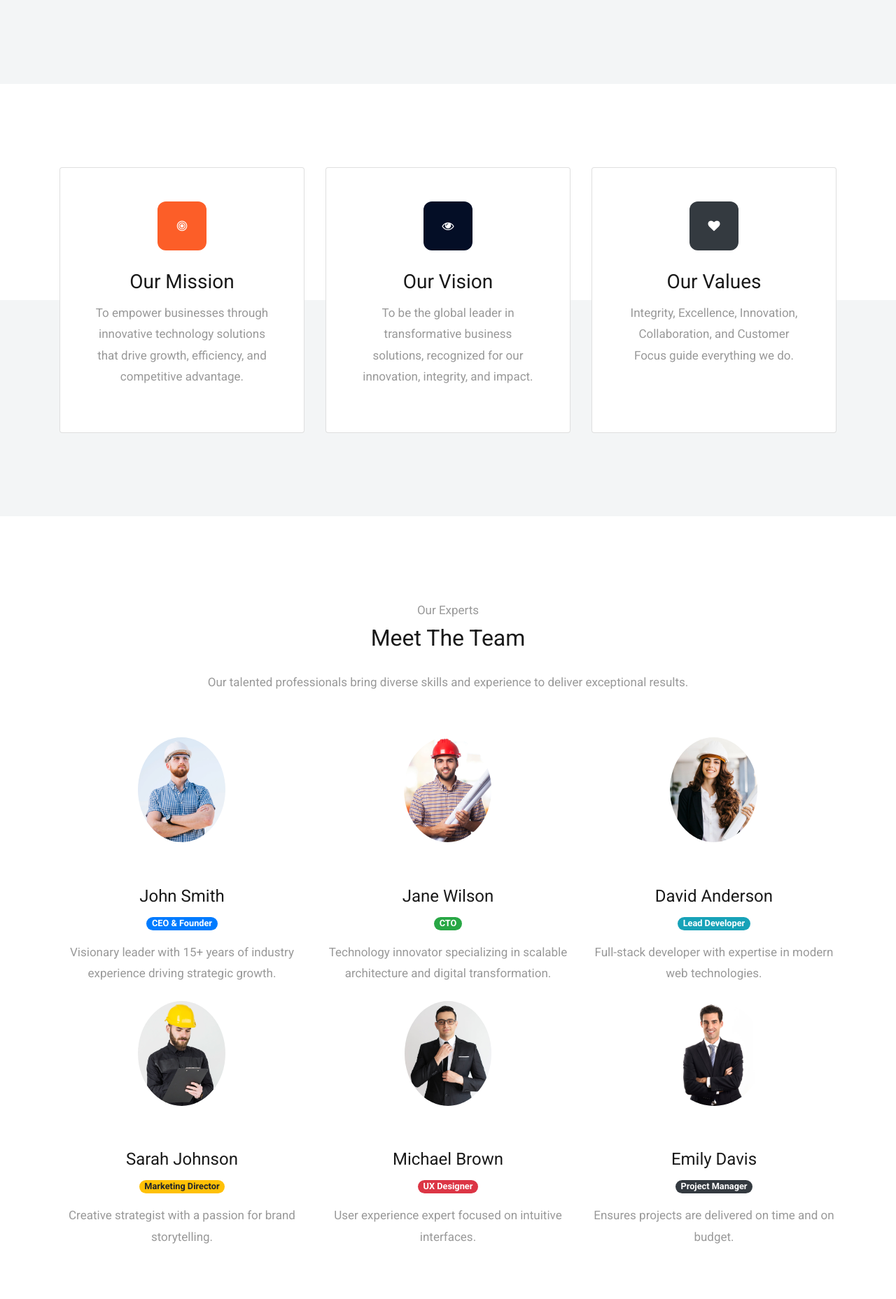
After one commit to HooYia/jinno_site, a Django app: page /about/ in a window 1280 px wide. The commit adds this page. Shown: the part 1343-3200 px from the top of the page at 70% size. Run offline with Django 5.2, Linux system fonts and the light colour scheme; data that the repository does not hold is empty; some libraries are stand-ins or nearby versions.

Commit message:
fix: redesign the about

```diff
--- a/main_app/urls.py
+++ b/main_app/urls.py
@@ -1,5 +1,5 @@
 from django.urls import path
-from main_app.views.home_views import HomePageView, ServicesView, ContactUsView, BlogView, ProjectView, RequestQuoteView
+from main_app.views.home_views import HomePageView, ServicesView, ContactUsView, BlogView, ProjectView, RequestQuoteView, AboutView
 
 app_name = 'main_app'
 
@@ -10,6 +10,8 @@ urlpatterns = [
     path("blog/", BlogView.as_view(), name="blog"),
     path("projects/", ProjectView.as_view(), name="projects"),
     path("request-quote/", RequestQuoteView.as_view(), name="request_quote"),
+    path("about/", AboutView.as_view(), name="about"),
+
 
 
 ]
--- a/main_app/views/home_views.py
+++ b/main_app/views/home_views.py
@@ -247,3 +247,15 @@ class RequestQuoteView(View):
             messages.error(request, _("An error occurred while sending your quote request. Please try again."))
 
         return redirect(request.META.get('HTTP_REFERER', 'main_app:home'))
+
+
+
+class AboutView(TemplateView):
+    template_name = 'prep/about.html'
+
+    def get_context_data(self, **kwargs):
+        context = super().get_context_data(**kwargs)
+        context['testimonies'] = Testimony.objects.all()[:3]  # Limit to 3 for display
+        context['services_section_two'] = ServicesSectionTwo.objects.first()  # For counters
+
+        return context
--- a/templates/includes/_menu.html
+++ b/templates/includes/_menu.html
@@ -16,7 +16,7 @@
             <ul class="navbar-nav mr-auto">
 
                 <li class="nav-item {% if request.resolver_match.url_name == 'home' %}active{% endif %}"><a href="{% url 'main_app:home' %}" class="nav-link">{% trans 'Home' %}</a></li>
-                <li class="nav-item"><a href="about.html" class="nav-link">{% trans 'About' %}</a></li>
+                <li class="nav-item {% if request.resolver_match.url_name == 'about' %}active{% endif %}"><a href="{% url 'main_app:about' %}" class="nav-link">{% trans 'About' %}</a></li>
                 <li class="nav-item {% if request.resolver_match.url_name == 'services' %}active{% endif %}"><a href="{% url 'main_app:services' %}" class="nav-link">{% trans 'Services' %}</a></li>
                 <li class="nav-item {% if request.resolver_match.url_name == 'projects' %}active{% endif %}"><a href="{% url 'main_app:projects' %}" class="nav-link">{% trans 'Projects' %}</a></li>
                 <li class="nav-item {% if request.resolver_match.url_name == 'blog' %}active{% endif %}"><a href="{% url 'main_app:blog' %}" class="nav-link">{% trans 'Blog' %}</a></li>
--- /dev/null
+++ b/templates/prep/about.html
@@ -0,0 +1,408 @@
+
+{% extends 'prep/base.html' %}
+{% load static i18n l10n %}
+
+{% block title %}{% trans "About Us" %} | Jinoo{% endblock %}
+
+{% block extra_css %}
+<style>
+    .team-img-wrap img.rounded-circle {
+        max-width: 150px;
+        max-height: 150px;
+        object-fit: cover;
+    }
+    .team-social .social-icon {
+        margin: 0 8px;
+        font-size: 1.2rem;
+        color: #fff;
+        transition: color 0.3s;
+    }
+    .team-social .social-icon:hover {
+        color: #007bff;
+    }
+    .client-logo img {
+        filter: grayscale(100%);
+        transition: filter 0.3s;
+    }
+    .client-logo img:hover {
+        filter: grayscale(0);
+    }
+    .img-border-radius {
+        border-radius: 10px;
+        overflow: hidden;
+    }
+    .img-shadow {
+        box-shadow: 0 4px 15px rgba(0, 0, 0, 0.1);
+    }
+    .icon-box {
+        width: 50px;
+        height: 50px;
+        display: flex;
+        align-items: center;
+        justify-content: center;
+        border-radius: 8px;
+    }
+    .icon-box-lg {
+        width: 70px;
+        height: 70px;
+        display: flex;
+        align-items: center;
+        justify-content: center;
+        border-radius: 12px;
+    }
+    .card-hover {
+        transition: transform 0.3s, box-shadow 0.3s;
+    }
+    .card-hover:hover {
+        transform: translateY(-5px);
+        box-shadow: 0 10px 20px rgba(0, 0, 0, 0.15);
+    }
+</style>
+{% endblock %}
+
+{% block content %}
+<!-- Hero Section -->
+<section class="hero-wrap hero-wrap-2" style="background-image: url('{% static 'images/image_2.jpg' %}');" data-stellar-background-ratio="0.5">
+    <div class="overlay"></div>
+    <div class="container">
+        <div class="row no-gutters slider-text align-items-end justify-content-start">
+            <div class="col-md-9 ftco-animate pb-5">
+                <p class="breadcrumbs">
+                    <span class="mr-2"><a href="{% url 'main_app:home' %}">{% trans "Home" %} <i class="fa fa-chevron-right"></i></a></span>
+                    <span>{% trans "About Us" %} <i class="fa fa-chevron-right"></i></span>
+                </p>
+                <h1 class="mb-3 bread">{% trans "About Us" %}</h1>
+            </div>
+        </div>
+    </div>
+</section>
+
+<!-- Our Story Section -->
+<section class="ftco-section bg-half-light">
+    <div class="container">
+        <div class="row d-flex align-items-center">
+            <div class="col-md-6 mb-4 mb-md-0">
+                <div class="img-border-radius img-shadow">
+                    <img src="https://images.unsplash.com/photo-1497366216548-37526070297c" alt="{% trans 'Our Office' %}" class="img-fluid">
+                </div>
+            </div>
+            <div class="col-md-6 pl-md-5">
+                <span class="subheading">{% trans "Our Story" %}</span>
+                <h2 class="mb-4">{% trans "Building The Future Together" %}</h2>
+                <p class="lead">{% trans "Founded in 2010, we've grown from a small startup to an industry leader with international recognition." %}</p>
+                <p>{% trans "Our journey began with a simple idea: to create innovative solutions that make a difference. Today, we serve clients across 15 countries with a team of passionate professionals." %}</p>
+                <div class="row mt-4">
+                    <div class="col-md-6 mb-4">
+                        <div class="d-flex">
+                            <div class="icon-box bg-primary mr-4">
+                                <i class="fa fa-lightbulb-o text-white"></i>
+                            </div>
+                            <div>
+                                <h5 class="mb-2">{% trans "Innovation" %}</h5>
+                                <p class="mb-0">{% trans "Cutting-edge solutions tailored to your needs" %}</p>
+                            </div>
+                        </div>
+                    </div>
+                    <div class="col-md-6 mb-4">
+                        <div class="d-flex">
+                            <div class="icon-box bg-secondary mr-4">
+                                <i class="fa fa-diamond text-white"></i>
+                            </div>
+                            <div>
+                                <h5 class="mb-2">{% trans "Quality" %}</h5>
+                                <p class="mb-0">{% trans "Uncompromising standards in all we do" %}</p>
+                            </div>
+                        </div>
+                    </div>
+                </div>
+            </div>
+        </div>
+    </div>
+</section>
+
+<!-- Mission & Vision Section -->
+<section class="ftco-section bg-half-light">
+    <div class="container">
+        <div class="row">
+            <div class="col-lg-4 mb-4 mb-lg-0">
+                <div class="card card-hover h-100">
+                    <div class="card-body text-center p-5">
+                        <div class="icon-box-lg bg-primary mb-4 mx-auto">
+                            <i class="fa fa-bullseye text-white"></i>
+                        </div>
+                        <h3>{% trans "Our Mission" %}</h3>
+                        <p>{% trans "To empower businesses through innovative technology solutions that drive growth, efficiency, and competitive advantage." %}</p>
+                    </div>
+                </div>
+            </div>
+            <div class="col-lg-4 mb-4 mb-lg-0">
+                <div class="card card-hover h-100">
+                    <div class="card-body text-center p-5">
+                        <div class="icon-box-lg bg-secondary mb-4 mx-auto">
+                            <i class="fa fa-eye text-white"></i>
+                        </div>
+                        <h3>{% trans "Our Vision" %}</h3>
+                        <p>{% trans "To be the global leader in transformative business solutions, recognized for our innovation, integrity, and impact." %}</p>
+                    </div>
+                </div>
+            </div>
+            <div class="col-lg-4">
+                <div class="card card-hover h-100">
+                    <div class="card-body text-center p-5">
+                        <div class="icon-box-lg bg-dark mb-4 mx-auto">
+                            <i class="fa fa-heart text-white"></i>
+                        </div>
+                        <h3>{% trans "Our Values" %}</h3>
+                        <p>{% trans "Integrity, Excellence, Innovation, Collaboration, and Customer Focus guide everything we do." %}</p>
+                    </div>
+                </div>
+            </div>
+        </div>
+    </div>
+</section>
+
+<!-- Team Section -->
+<section class="ftco-section">
+    <div class="container">
+        <div class="row justify-content-center mb-5">
+            <div class="col-md-8 text-center">
+                <span class="subheading">{% trans "Our Experts" %}</span>
+                <h2 class="mb-4">{% trans "Meet The Team" %}</h2>
+                <p>{% trans "Our talented professionals bring diverse skills and experience to deliver exceptional results." %}</p>
+            </div>
+        </div>
+        <div class="row">
+            <div class="col-md-4 mb-4 ftco-animate">
+                <div class="team-card text-center">
+                    <div class="team-img-wrap">
+                        <img src="{% static 'images/team-1.jpg' %}" alt="{% trans 'John Smith' %}" class="img-fluid rounded-circle">
+                        <div class="team-social">
+                            <a href="#" class="social-icon"><i class="fa fa-twitter"></i></a>
+                            <a href="#" class="social-icon"><i class="fa fa-linkedin"></i></a>
+                            <a href="#" class="social-icon"><i class="fa fa-envelope"></i></a>
+                        </div>
+                    </div>
+                    <div class="team-info pt-4">
+                        <h4 class="mb-1">{% trans "John Smith" %}</h4>
+                        <span class="badge badge-primary badge-pill mb-3">{% trans "CEO & Founder" %}</span>
+                        <p class="mb-0">{% trans "Visionary leader with 15+ years of industry experience driving strategic growth." %}</p>
+                    </div>
+                </div>
+            </div>
+            <div class="col-md-4 mb-4 ftco-animate">
+                <div class="team-card text-center">
+                    <div class="team-img-wrap">
+                        <img src="{% static 'images/team-2.jpg' %}" alt="{% trans 'Jane Wilson' %}" class="img-fluid rounded-circle">
+                        <div class="team-social">
+                            <a href="#" class="social-icon"><i class="fa fa-twitter"></i></a>
+                            <a href="#" class="social-icon"><i class="fa fa-linkedin"></i></a>
+                            <a href="#" class="social-icon"><i class="fa fa-envelope"></i></a>
+                        </div>
+                    </div>
+                    <div class="team-info pt-4">
+                        <h4 class="mb-1">{% trans "Jane Wilson" %}</h4>
+                        <span class="badge badge-success badge-pill mb-3">{% trans "CTO" %}</span>
+                        <p class="mb-0">{% trans "Technology innovator specializing in scalable architecture and digital transformation." %}</p>
+                    </div>
+                </div>
+            </div>
+            <div class="col-md-4 mb-4 ftco-animate">
+                <div class="team-card text-center">
+                    <div class="team-img-wrap">
+                        <img src="{% static 'images/team-3.jpg' %}" alt="{% trans 'David Anderson' %}" class="img-fluid rounded-circle">
+                        <div class="team-social">
+                            <a href="#" class="social-icon"><i class="fa fa-twitter"></i></a>
+                            <a href="#" class="social-icon"><i class="fa fa-linkedin"></i></a>
+                            <a href="#" class="social-icon"><i class="fa fa-envelope"></i></a>
+                        </div>
+                    </div>
+                    <div class="team-info pt-4">
+                        <h4 class="mb-1">{% trans "David Anderson" %}</h4>
+                        <span class="badge badge-info badge-pill mb-3">{% trans "Lead Developer" %}</span>
+                        <p class="mb-0">{% trans "Full-stack developer with expertise in modern web technologies." %}</p>
+                    </div>
+                </div>
+            </div>
+            <div class="col-md-4 mb-4 ftco-animate">
+                <div class="team-card text-center">
+                    <div class="team-img-wrap">
+                        <img src="{% static 'images/team-4.jpg' %}" alt="{% trans 'Sarah Johnson' %}" class="img-fluid rounded-circle">
+                        <div class="team-social">
+                            <a href="#" class="social-icon"><i class="fa fa-twitter"></i></a>
+                            <a href="#" class="social-icon"><i class="fa fa-linkedin"></i></a>
+                            <a href="#" class="social-icon"><i class="fa fa-envelope"></i></a>
+                        </div>
+            </div>
+            <div class="team-info pt-4">
+                <h4 class="mb-1">{% trans "Sarah Johnson" %}</h5>
+                <span class="badge badge-warning badge-pill mb-3">{% trans "Marketing Director" %}</span>
+                <p class="mb-0">{% trans "Creative strategist with a passion for brand storytelling." %}</p>
+            </div>
+        </div>
+    </div>
+    <div class="col-md-4 mb-4 ftco-animate">
+        <div class="team-card text-center">
+            <div class="team-img-wrap">
+                <img src="{% static 'images/team-5.jpg' %}" alt="{% trans 'Michael Brown' %}" class="img-fluid rounded-circle">
+                <div class="team-social">
+                    <a href="#" class="social-icon"><i class="fa fa-twitter"></i></a>
+                    <a href="#" class="social-icon"><i class="fa fa-linkedin"></i></a>
+                    <a href="#" class="social-icon"><i class="fa fa-envelope"></i></a>
+                </div>
+            </div>
+            <div class="team-info pt-4">
+                <h4 class="mb-1">{% trans "Michael Brown" %}</h4>
+                <span class="badge badge-danger badge-pill mb-3">{% trans "UX Designer" %}</span>
+                <p class="mb-0">{% trans "User experience expert focused on intuitive interfaces." %}</p>
+            </div>
+        </div>
+    </div>
+    <div class="col-md-4 mb-4 ftco-animate">
+        <div class="team-card text-center">
+            <div class="team-img-wrap">
+                <img src="{% static 'images/team-6.jpg' %}" alt="{% trans 'Emily Davis' %}" class="img-fluid rounded-circle">
+                <div class="team-social">
+                    <a href="#" class="social-icon"><i class="fa fa-twitter"></i></a>
+                    <a href="#" class="social-icon"><i class="fa fa-linkedin"></i></a>
+                    <a href="#" class="social-icon"><i class="fa fa-envelope"></i></a>
+                </div>
+            </div>
+            <div class="team-info pt-4">
+                <h4 class="mb-1">{% trans "Emily Davis" %}</h4>
+                <span class="badge badge-dark badge-pill mb-3">{% trans "Project Manager" %}</span>
+                <p class="mb-0">{% trans "Ensures projects are delivered on time and on budget." %}</p>
+            </div>
+        </div>
+    </div>
+</div>
+</section>
+
+<!-- Stats Counter Section -->
+<section class="ftco-counter bg-dark" id="section-counter">
+    <div class="container">
+        <div class="row">
+            <div class="col-md-3 mb-5 mb-md-0 text-center text-md-left ftco-animate">
+                <h2 class="font-weight-bold text-white">{% trans "Our Impact in Numbers" %}</h2>
+                <p class="text-light">{% trans "The metrics that showcase our growth and success" %}</p>
+            </div>
+            <div class="col-md-9">
+                <div class="row">
+                    <div class="col-md-3 d-flex justify-content-center counter-wrap ftco-animate">
+                        <div class="block-18 text-center">
+                            <div class="text">
+                                <strong class="number display-4" data-number="250">0</strong>
+                                <span class="d-block">{% trans "Projects Completed" %}</span>
+                            </div>
+                        </div>
+                    </div>
+                    <div class="col-md-3 d-flex justify-content-center counter-wrap ftco-animate">
+                        <div class="block-18 text-center">
+                            <div class="text">
+                                <strong class="number display-4" data-number="98">0</strong>
+                                <span class="d-block">{% trans "Client Satisfaction" %}</span>
+                            </div>
+                        </div>
+                    </div>
+                    <div class="col-md-3 d-flex justify-content-center counter-wrap ftco-animate">
+                        <div class="block-18 text-center">
+                            <div class="text">
+                                <strong class="number display-4" data-number="45">0</strong>
+                                <span class="d-block">{% trans "Team Members" %}</span>
+                            </div>
+                        </div>
+                    </div>
+                    <div class="col-md-3 d-flex justify-content-center counter-wrap ftco-animate">
+                        <div class="block-18 text-center">
+                            <div class="text">
+                                <strong class="number display-4" data-number="15">0</strong>
+                                <span class="d-block">{% trans "Countries Served" %}</span>
+                            </div>
+                        </div>
+                    </div>
+                </div>
+            </div>
+        </div>
+    </div>
+</section>
+
+<!-- Client Logos Section -->
+<section class="ftco-section bg-half-light">
+    <div class="container">
+        <div class="row justify-content-center mb-5">
+            <div class="col-md-8 text-center">
+                <span class="subheading">{% trans "Trusted By" %}</span>
+                <h2 class="mb-4">{% trans "Our Valued Clients" %}</h2>
+            </div>
+        </div>
+        <div class="row">
+            <div class="col-6 col-md-3 mb-4 mb-md-0">
+                <div class="client-logo">
+                    <img src="https://upload.wikimedia.org/wikipedia/commons/4/44/Microsoft_logo.svg" alt="{% trans 'Microsoft Logo' %}" class="img-fluid" style="max-height: 50px;">
+                </div>
+            </div>
+            <div class="col-6 col-md-3 mb-4 mb-md-0">
+                <div class="client-logo">
+                    <img src="https://upload.wikimedia.org/wikipedia/commons/2/2f/Google_2015_logo.svg" alt="{% trans 'Google Logo' %}" class="img-fluid" style="max-height: 50px;">
+                </div>
+            </div>
+            <div class="col-6 col-md-3 mb-4 mb-md-0">
+                <div class="client-logo">
+                    <img src="https://upload.wikimedia.org/wikipedia/commons/a/a9/Amazon_logo.svg" alt="{% trans 'Amazon Logo' %}" class="img-fluid" style="max-height: 50px;">
+                </div>
+            </div>
+            <div class="col-6 col-md-3">
+                <div class="client-logo">
+                    <img src="https://upload.wikimedia.org/wikipedia/commons/6/6b/WhatsApp.svg" alt="{% trans 'WhatsApp Logo' %}" class="img-fluid" style="max-height: 50px;">
+                </div>
+            </div>
+
+
+        </div>
+    </div>
+</section>
+
+
+<!-- CTA Section -->
+<section class="ftco-section bg-primary text-white">
+    <div class="container">
+        <div class="row align-items-center">
+            <div class="col-md-8 mb-4 mb-md-0">
+                <h2 class="mb-3">{% trans "Ready to start your next project with us?" %}</h2>
+                <p class="mb-0">{% trans "Let's create something amazing together. Get in touch with our team today." %}</p>
+            </div>
+            <div class="col-md-4 text-md-right">
+                <a href="{% url 'main_app:contact' %}" class="btn btn-primary btn-lg">{% trans "Contact Us" %}</a>
+            </div>
+        </div>
+    </div>
+</section>
+{% endblock %}
+
+{% block extra_js %}
+<script src="{% static 'js/jquery.waypoints.min.js' %}"></script>
+<script src="{% static 'js/jquery.countup.min.js' %}"></script>
+<script>
+    $(document).ready(function(){
+        $('.counter-wrap').waypoint(function(direction) {
+            if (direction === 'down' && !$(this.element).hasClass('ftco-animated')) {
+                $('.number').each(function(){
+                    var $this = $(this),
+                        count_to = $this.attr('data-number');
+                    $({ countNum: $this.text() }).animate({
+                        countNum: count_to
+                    }, {
+                        duration: 2000,
+                        easing: 'linear',
+                        step: function() {
+                            $this.text(Math.floor(this.countNum));
+                        },
+                        complete: function() {
+                            $this.text(this.countNum);
+                        }
+                    });
+                });
+            }
+        }, { offset: '100%' });
+    });
+</script>
+{% endblock %}
--- a/templates/prep/base.html
+++ b/templates/prep/base.html
@@ -32,6 +32,9 @@
 <link rel="stylesheet" href="{% static 'css/flaticon.css' %} ">
 <link rel="stylesheet" href="{% static 'css/style.css' %} ">
 
+{% block extra_css %}
+{% endblock %}
+
 
 </head>
 
@@ -45,6 +48,7 @@
 
 {% include 'includes/_footer.html' %}
 {% include 'includes/_jsfile.html' %}
+{% block js %}{% endblock  %}
 
 </body>
 </html>
```
